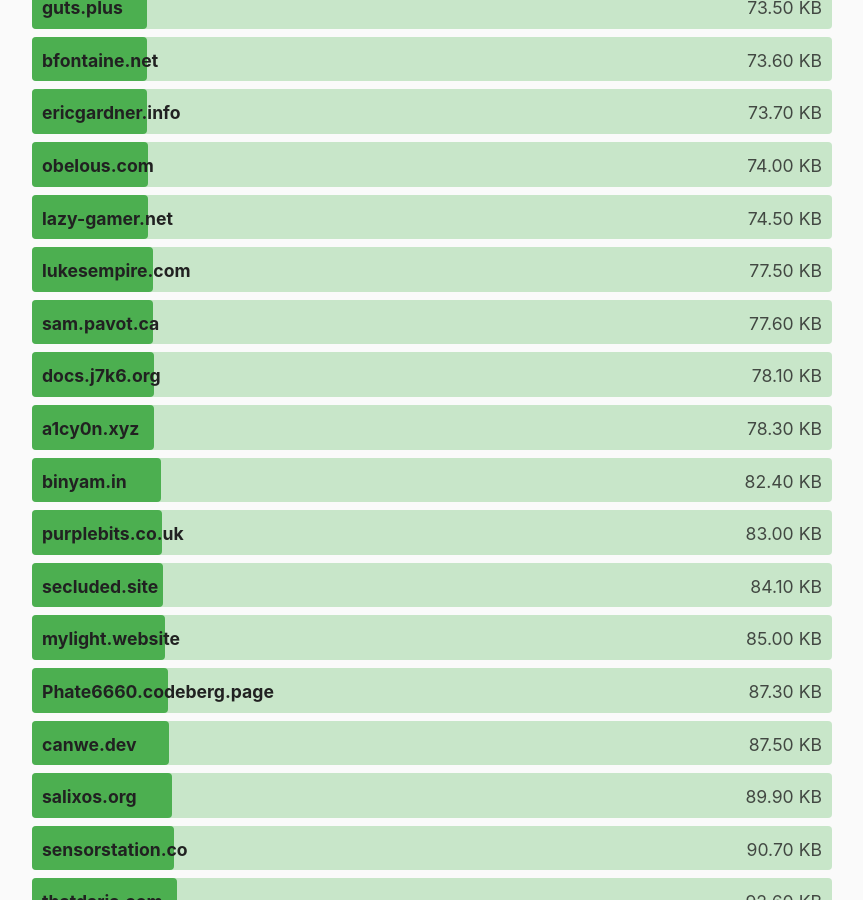
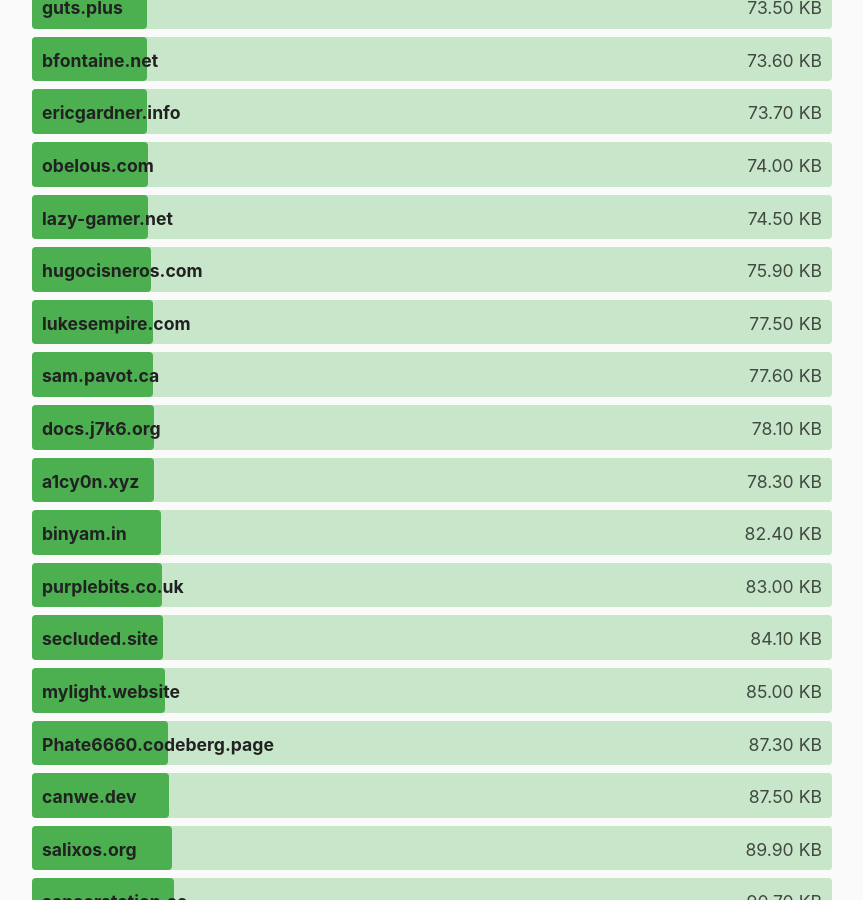
Before and after one commit to kevquirk/512kb.club, a Jekyll site: the page built from index.md, in a window 1280 px wide and 900 px high, scrolled down 11213 px. Shown: the whole window, without its empty margins (208-1071 px from the left). Built offline with Jekyll 4.4.1, drawn with Linux system fonts in a browser that asks for light colours.

Commit message:
Add hugocisneros.com

```diff
--- a/_data/sites.yml
+++ b/_data/sites.yml
@@ -753,6 +753,11 @@
   size: 598
   last_checked: 2022-01-07
 
+- domain: hugocisneros.com
+  url: https://hugocisneros.com/
+  size: 75.9
+  last_checked: 2022-01-29
+
 - domain: hunden.linuxkompis.se
   url: https://hunden.linuxkompis.se/
   size: 14.7
```
